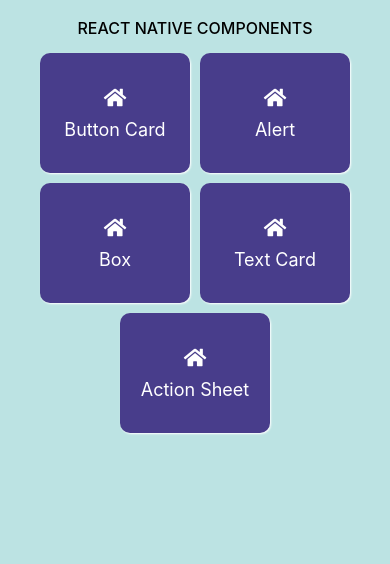
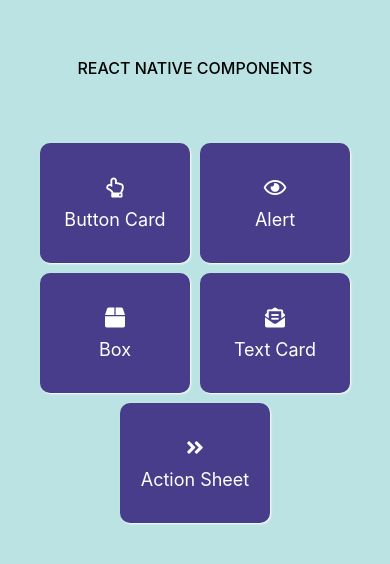
Before and after one commit to darsan012/react-native-playground, a React Native app: screen / in a window 390 px wide. Shown: the top 564 px of the page. Built offline with nearby package versions, Linux system fonts and the light colour scheme.

Commit message:
added the button components on the card

```diff
--- a/src/components/CardComponent.js
+++ b/src/components/CardComponent.js
@@ -3,10 +3,10 @@ import React from 'react';
 import {Text, StyleSheet, TouchableOpacity} from 'react-native';
 import Icon from 'react-native-vector-icons/FontAwesome5';
 
-const CardComponent = ({item, clickHandler}) => {
+const CardComponent = ({item, clickHandler, iconsName}) => {
   return (
     <TouchableOpacity style={style.container} onPress={clickHandler}>
-      <Icon name="home" size={20} color="white" />
+      <Icon name={iconsName} size={20} color="white" />
       <Text style={style.titleText}>{item.title}</Text>
     </TouchableOpacity>
   );
--- a/src/screen/Homescreen.js
+++ b/src/screen/Homescreen.js
@@ -14,22 +14,27 @@ const Homescreen = ({navigation}) => {
     {
       screenName: 'Button',
       title: 'Button Card',
+      iconsName: 'hand-point-up',
     },
     {
       screenName: 'Text',
       title: 'Alert',
+      iconsName: 'eye',
     },
     {
       screenName: 'Text',
       title: 'Box',
+      iconsName: 'box',
     },
     {
       screenName: 'Text',
       title: 'Text Card',
+      iconsName: 'envelope-open-text',
     },
     {
       screenName: 'Text',
       title: 'Action Sheet',
+      iconsName: 'angle-double-right',
     },
   ];
   const clickHandler = screenName => {
@@ -53,6 +58,7 @@ const Homescreen = ({navigation}) => {
               clickHandler={() => {
                 clickHandler(title.screenName);
               }}
+              iconsName={title.iconsName}
             />
           ))}
         </View>
@@ -71,7 +77,7 @@ const style = StyleSheet.create({
     backgroundColor: 'rgb(188,227,227)',
     padding: 8,
   },
-  HeaderContainer: {alignItems: 'center', padding: 10},
+  HeaderContainer: {alignItems: 'center', paddingTop: 50, paddingBottom: 60},
   HeaderText: {
     fontSize: 16,
     color: 'black',
```
